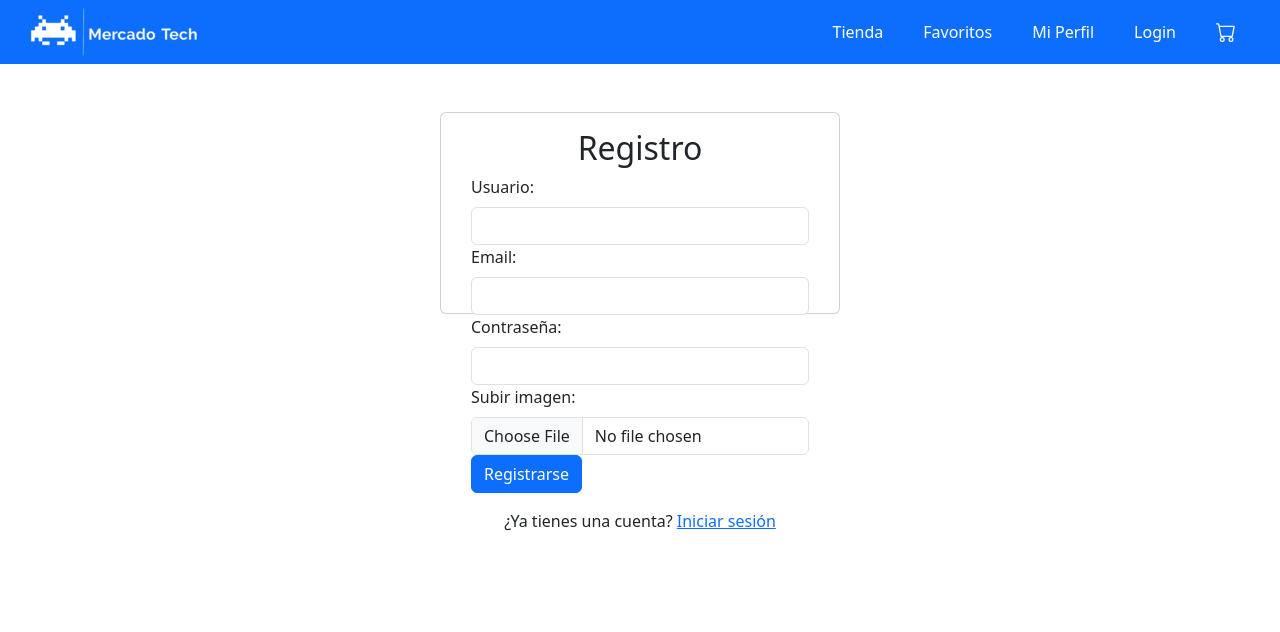
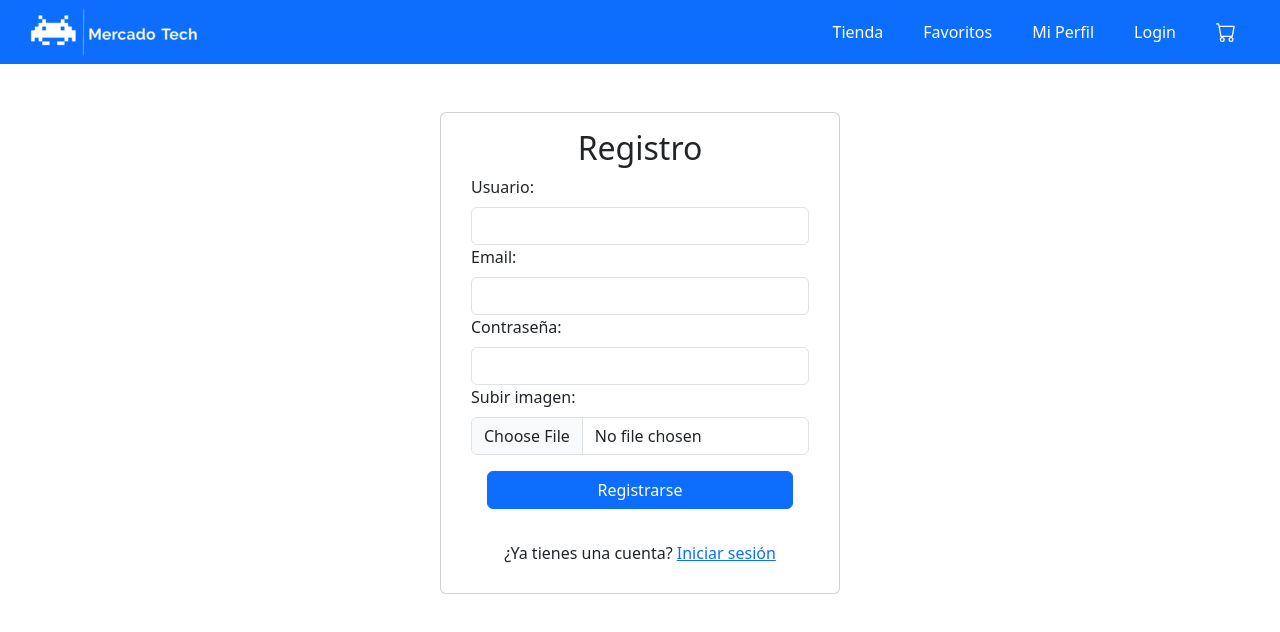
Before and after one commit to Fabi-daza/Mercado-tech, a React (Vite) app in the folder frontend/: page /registro in a window 1280 px wide. Shown: the top 632 px of the page. Built offline with nearby package versions, Linux system fonts and the light colour scheme.

Commit message:
modificacion de borde en registro

```diff
--- a/frontend/src/views/Tienda/Registrarte/Registro.jsx
+++ b/frontend/src/views/Tienda/Registrarte/Registro.jsx
@@ -37,9 +37,9 @@ const Registro = () => {
   return (
     <Container fluid className='d-flex justify-content-center mt-5'>
       <Card style={{ width: '400px' }}>
-        <Card.Body>
+        <Card.Body style={{height: '480px'}}>
           <h2 className='text-center'>Registro</h2>
-          <Form onSubmit={handleRegister}>
+          <Form onSubmit={handleRegister} className='d-flex flex-column'>
             <Form.Group controlId='formUsername'>
               <Form.Label>Usuario:</Form.Label>
               <Form.Control
@@ -78,7 +78,7 @@ const Registro = () => {
               <Form.Control type='file' name='image' onChange={handleImageChange} accept='image/*' />
             </Form.Group>
 
-            <Button variant='primary' type='submit' block>
+            <Button variant='primary' type='submit' block className='m-3'>
               Registrarse
             </Button>
           </Form>
```
